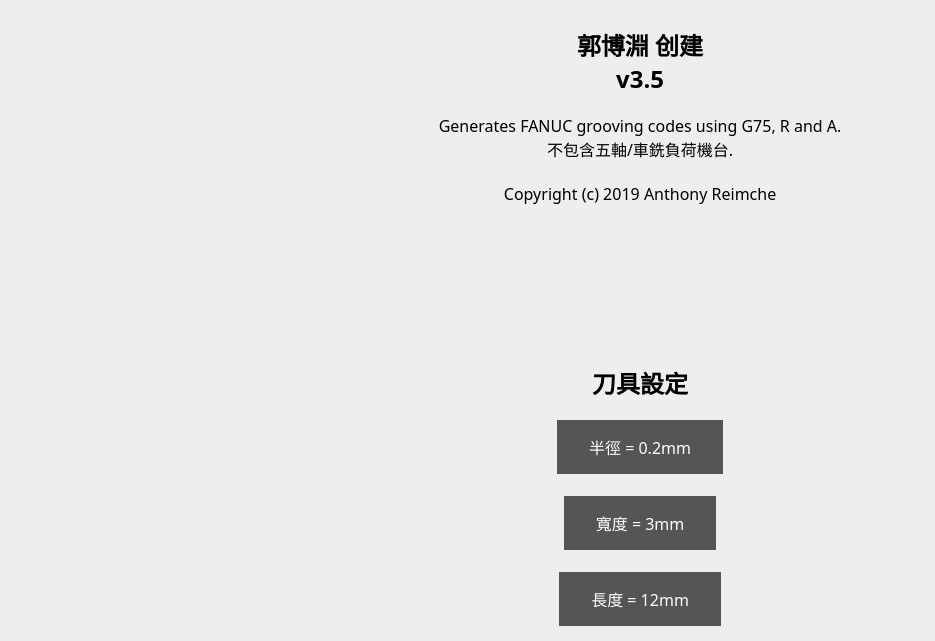
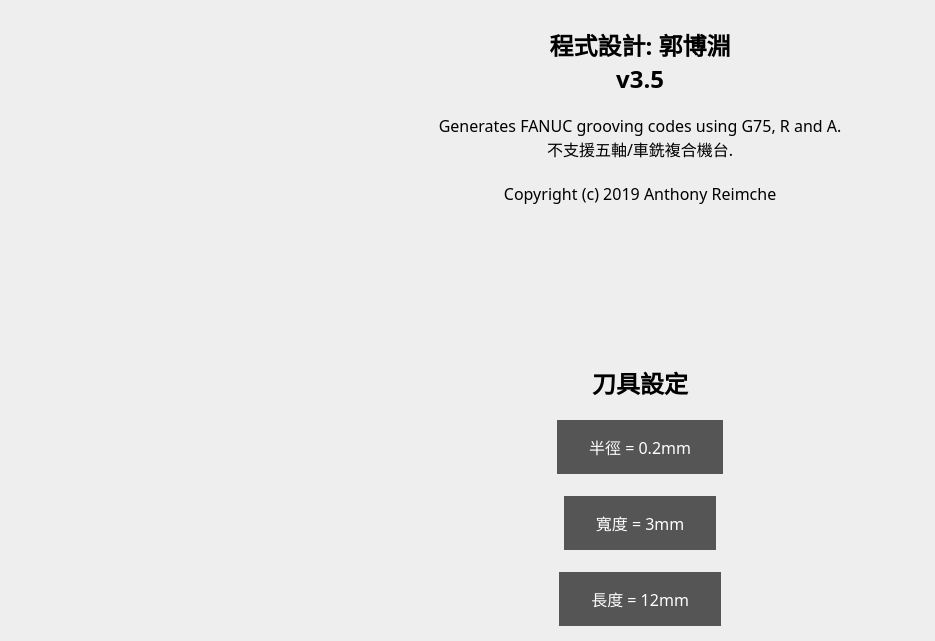
Before and after one commit to papillon-des-ombres/CNC-Lathe-Grooving-Point-calculator, a plain HTML site: page GroovingCalculator v3.5_zh.html in a window 1280 px wide. Shown: the part 159-800 px from the top of the page, without its empty margins (0-935 px from the left). Drawn offline with Linux system fonts and the light colour scheme.

Commit message:
Update GroovingCalculator v3.5_zh.html

```diff
--- a/GroovingCalculator v3.5_zh.html
+++ b/GroovingCalculator v3.5_zh.html
@@ -49,8 +49,8 @@ SOFTWARE.
       <a href="https://adminlog.github.io/CNC-Lathe-Grooving-Point-calculator/GroovingCalculator%20v3.5.html" style="text-align: right; margin-right: 30px; margin-top: 50px; font-family: sans">English</a>
       <div>
         <h1 style="margin-top:80px">FANUC CNC 車床切槽程式計算器</h1>
-        <h2 style="margin-top:30px">郭博淵 创建<br>v3.5</h2>
-        <p>Generates FANUC grooving codes using G75, R and A.<br>不包含五軸/車銑負荷機台.<br><br>Copyright (c) 2019 Anthony Reimche</p>
+        <h2 style="margin-top:30px">程式設計: 郭博淵<br>v3.5</h2>
+        <p>Generates FANUC grooving codes using G75, R and A.<br>不支援五軸/車銑複合機台.<br><br>Copyright (c) 2019 Anthony Reimche</p>
     </div>
     <div style="margin-top:160px">
       <h2>刀具設定</h2>
@@ -71,9 +71,9 @@ SOFTWARE.
       <br><br>
       <button onclick="SetGrooveInWidth()" id="NewGrooveInWidth">槽底寬度 = 0mm</button>
       <br><br>
-      <button onclick="SetInitPos()" id="NewInitPos">槽口左定位座標 = X0 Z0 (原點)</button>
+      <button onclick="SetInitPos()" id="NewInitPos">槽口左側定位座標 = X0 Z0 (原點)</button>
       <br><br>
-      <h2>Safety</h2>
+      <h2>安全設定</h2>
       <!--<p style="color: #CC8080">Don't change these if you don't know what they mean.</p>--!>
       <button onclick="SetSettingsSafetyX()" id="NewSettingsSafetyX">安全高度 = 2mm</button>
       <br><br>
@@ -81,9 +81,9 @@ SOFTWARE.
       <br><br>
       <button onclick="SetSettingsLeaveZ()" id="NewSettingsLeaveZ">Z預留量 = 0.3mm</button>
       <br><br>
-      <button onclick="SetSettingsFeed()" id="NewSettingsFeed">靜寂輛 = 0.06mm/rev</button>
+      <button onclick="SetSettingsFeed()" id="NewSettingsFeed">進給率 = 0.06mm/rev</button>
       <br><br><br><br><br>
-      <button onclick="Calculate()" id="Submit" style="background-color: #f44336">Calculate</button>
+      <button onclick="Calculate()" id="Submit" style="background-color: #f44336">計算</button>
       <br><br><br><br>
       <p style="margin-top:30px" id="NewZ"></p>
       <p id="NewW"></p>
@@ -164,24 +164,24 @@ SOFTWARE.
 
             console.log("R = " + R + "\nT01.Width = " + T01.Width);
             if(T01.Width > InW || T01.Width > OutW){
-              document.getElementById("Code").innerHTML = "無法慘生程式!<br><br>Tool width > Groove width.";
+              document.getElementById("Code").innerHTML = "無法產生程式!<br><br>刀寬 > 槽寬";
               document.getElementById("Code").style.color = "red";
               console.error("T01.Width > Groove.Width");
             }else if(InitX + Settings.SafetyX < H){
-              document.getElementById("Code").innerHTML = "Cannot generate code!<br><br>Initial X coordinate + Safety height < Groove depth.<br>Is groove depth negative?";
+              document.getElementById("Code").innerHTML = "無法產生程式!<br><br>槽口左側定位X座標 + 安全高度 < 槽寬<br>";
               document.getElementById("Code").style.color = "red";
               console.error("InitX + Settings.SafetyX < H");
             }else if(InW > OutW){
-              document.getElementById("Code").innerHTML = "Cannot generate code!<br><br>Groove width (Interior) < Groove width (Surface).<br>Grooving tools cannot create dovetail-shaped grooves.";
+              document.getElementById("Code").innerHTML = "無法產生程式!<br><br>槽口寬度 < 槽底寬度<br>無法產生鳩尾槽";
               document.getElementById("Code").style.color = "red";
               console.error("InW > OutW");
             }else if (H > T01.Height) {
-              document.getElementById("Code").innerHTML = "Cannot generate code!<br><br>Groove Depth > Tool Safety Height.<br>Please choose a longer gooving tool.";
+              document.getElementById("Code").innerHTML = "無法產生程式!<br><br>槽深 > 刀具長度<br>請使用長度大於槽深之切槽刀";
               document.getElementById("Code").style.color = "red";
               console.error("H > Height");
             }else{
               if (H > T01.Height - 3) {
-                document.getElementById("Code").innerHTML = "Groove Depth is dangerously close to Tool Safety Height.<br>A longer gooving tool is recommended.";
+                document.getElementById("Code").innerHTML = "<strong>安全距離提醒!</strong><br>建議更換較長之切槽刀";
                 console.warn("Groove Depth is dangerously close to Tool Safety Height.\nA longer gooving tool is recommended.");
               }
               document.getElementById("Code").style.color = "black";
@@ -223,11 +223,11 @@ SOFTWARE.
                 document.getElementById("Code").innerHTML += "<br>Z"+Convert2Gcode(InitZ+OutW+2-T01.Width)+"<br>G1 X"+Convert2Gcode(InitX)+"<br>Z"+Convert2Gcode((InitZ+OutW+NewZ)-T01.Width)+" R0.5<br>X"+Convert2Gcode(InitX+(H*2))+" A"+Convert2Gcode(270-(Theta/2))+"<br>W-"+Convert2Gcode((InW - T01.Width)/2)+"<br>G0 X"+Convert2Gcode(InitX + Settings.SafetyX);
               }
             }
-            document.getElementById("NewW").innerHTML = "Groove Width (Surface): " + OutW + "mm";
-            document.getElementById("Neww").innerHTML = "Groove Width (interior): " + InW + "mm";
+            document.getElementById("NewW").innerHTML = "槽口寬度: " + OutW + "mm";
+            document.getElementById("Neww").innerHTML = "槽底寬度: " + InW + "mm";
         }
         function SetToolR(){
-          var r = parseFloat(prompt("刀具半徑 (mm, e.g. 0.2):",T01.R));
+          var r = parseFloat(prompt("刀具半徑 (mm, 例如 0.2):",T01.R));
           while(isNaN(r)){
             r = parseFloat(prompt("刀具半徑須為數字:",T01.R));
           }
@@ -237,7 +237,7 @@ SOFTWARE.
           }
         }
         function SetToolWidth(){
-          var width = parseFloat(prompt("刀具寬度 (mm, e.g. 3):",T01.Width));
+          var width = parseFloat(prompt("刀具寬度 (mm, 例如 3):",T01.Width));
           while(isNaN(width)){
             width = parseFloat(prompt("刀具寬度須為數字:",T01.Width));
           }
@@ -247,7 +247,7 @@ SOFTWARE.
           }
         }
         function SetToolHeight(){
-          var height = parseFloat(prompt("刀具可用範圍之長度 (mm, e.g. 12):",T01.Height));
+          var height = parseFloat(prompt("刀具可用範圍之長度 (mm, 例如 12):",T01.Height));
           while(isNaN(height)){
             height = parseFloat(prompt("刀具長度須為數字:",T01.Height));
           }
@@ -257,7 +257,7 @@ SOFTWARE.
           }
         }
         function SetGrooveAngle(){
-          var angle = parseFloat(prompt("切割槽之錐度 (度數, e.g. 40):",Groove.Angle));
+          var angle = parseFloat(prompt("切割槽之錐度 (度數, 例如 40):",Groove.Angle));
           while(isNaN(angle)){
             angle = parseFloat(prompt("切割槽之錐度須為數字:",T01.Angle));
           }
@@ -267,7 +267,7 @@ SOFTWARE.
           }
         }
         function SetGrooveHeight(){
-          var height = parseFloat(prompt("切割槽之深度 (mm, e.g. 8):",Groove.Height));
+          var height = parseFloat(prompt("切割槽之深度 (mm, 例如 8):",Groove.Height));
           while(isNaN(height)){
             height = parseFloat(prompt("槽深須為數字:",T01.Height));
           }
@@ -277,17 +277,17 @@ SOFTWARE.
           }
         }
         function SetGrooveOutWidth(){
-          var outerWidth = parseFloat(prompt("槽口寬度 (mm, e.g. 3).",Groove.OuterWidth));
+          var outerWidth = parseFloat(prompt("槽口寬度 (mm, 例如 3).",Groove.OuterWidth));
           while(isNaN(outerWidth)){
             outerWidth = parseFloat(prompt("槽口寬度須為數字:",Groove.OuterWidth));
           }
           if(outerWidth != null){
             Groove.OuterWidth = outerWidth;
-            document.getElementById("NewGrooveOutWidth").innerHTML = "槽口寬度 (Surface) = " + Groove.OuterWidth + "mm";
+            document.getElementById("NewGrooveOutWidth").innerHTML = "槽口寬度 = " + Groove.OuterWidth + "mm";
           }
         }
         function SetGrooveInWidth(){
-          var innerWidth = parseFloat(prompt("槽底寬度 (in mm, e.g. 3).",Groove.InnerWidth));
+          var innerWidth = parseFloat(prompt("槽底寬度 (in mm, 例如 3).",Groove.InnerWidth));
           while(isNaN(innerWidth)){
             innerWidth = parseFloat(prompt("槽底寬度須為數字:",Groove.InnerWidth));
           }
@@ -297,7 +297,7 @@ SOFTWARE.
           }
         }
         function SetSettingsSafetyX(){
-          var safetyX = parseFloat(prompt("安全X高度 (in mm, e.g. 2).",Settings.SafetyX));
+          var safetyX = parseFloat(prompt("安全X高度 (in mm, 例如 2).",Settings.SafetyX));
           while(isNaN(safetyX)){
             safetyX = parseFloat(prompt("安全高度須為數字:",Settings.SafetyX));
           }
@@ -307,43 +307,43 @@ SOFTWARE.
           }
         }
         function SetSettingsLeaveX(){
-          var leaveX = parseFloat(prompt("X預留量 (mm, e.g. 0.3).",Settings.LeaveX));
+          var leaveX = parseFloat(prompt("X預留量 (mm, 例如 0.3).",Settings.LeaveX));
           while(isNaN(leaveX)){
             leaveX = parseFloat(prompt("X預留量須為數字:",Settings.LeaveX));
           }
           if(leaveX != null){
             Settings.LeaveX = leaveX;
-            document.getElementById("NewSettingsLeaveX").innerHTML = "Leave X = " + Settings.LeaveX + "mm";
+            document.getElementById("NewSettingsLeaveX").innerHTML = "X預留量 = " + Settings.LeaveX + "mm";
           }
         }
         function SetSettingsLeaveZ(){
-          var leaveZ = parseFloat(prompt("Z預留量 (mm, e.g. 0.3).",Settings.LeaveZ));
+          var leaveZ = parseFloat(prompt("Z預留量 (mm, 例如 0.3).",Settings.LeaveZ));
           while(isNaN(leaveZ)){
             leaveZ = parseFloat(prompt("Z預留量須為數字:",Settings.LeaveZ));
           }
           if(leaveZ != null){
             Settings.LeaveZ = leaveZ;
-            document.getElementById("NewSettingsLeaveZ").innerHTML = "Leave Z = " + Settings.LeaveZ + "mm";
+            document.getElementById("NewSettingsLeaveZ").innerHTML = "Z預留量 = " + Settings.LeaveZ + "mm";
           }
         }
         function SetSettingsFeed(){
-          var feed = parseFloat(prompt("Feed Rate (in mm per revolution, e.g. 0.06).",Settings.Feed));
+          var feed = parseFloat(prompt("進給率 (mm/rev, 例如 0.06).",Settings.Feed));
           while(isNaN(feed)){
-            feed = parseFloat(prompt("刀具半徑須為數字:",Settings.Feed));
+            feed = parseFloat(prompt("進給率須為數字:",Settings.Feed));
           }
           if(feed != null){
             Settings.Feed = feed;
-            document.getElementById("NewSettingsFeed").innerHTML = "Feed Rate = " + Settings.Feed + "mm/rev";
+            document.getElementById("NewSettingsFeed").innerHTML = "進給率 = " + Settings.Feed + "mm/rev";
           }
         }
         function SetInitPos(){
-          var initX = parseFloat(prompt("槽口左定位X座標:",Groove.InitX));
+          var initX = parseFloat(prompt("槽口左側定位X座標:",Groove.InitX));
           while(isNaN(initX)){
-            initX = parseFloat(prompt("槽口左定位X座標須為數字:",Groove.InitX));
+            initX = parseFloat(prompt("槽口左側定位X座標須為數字:",Groove.InitX));
           }
-          var initZ = parseFloat(prompt("槽口左定位Z座標:",Groove.InitZ));
+          var initZ = parseFloat(prompt("槽口左側定位Z座標:",Groove.InitZ));
           while(isNaN(initZ)){
-            initZ = parseFloat(prompt("槽口左定位Z座標須為數字:",Groove.InitZ));
+            initZ = parseFloat(prompt("槽口左側定位Z座標須為數字:",Groove.InitZ));
           }
           if(initX != null){
             Groove.InitX = initX;
@@ -352,9 +352,9 @@ SOFTWARE.
             Groove.InitZ = initZ;
           }
           if(Groove.InitX == 0 && Groove.InitZ == 0){
-              document.getElementById("NewInitPos").innerHTML = "槽口左定位座標 = X" + Groove.InitX + " Z" + Groove.InitZ + " (原點)";
+              document.getElementById("NewInitPos").innerHTML = "槽口左側定位座標 = X" + Groove.InitX + " Z" + Groove.InitZ + " (原點)";
           }else{
-              document.getElementById("NewInitPos").innerHTML = "槽口左定位座標 = X" + Groove.InitX + " Z" + Groove.InitZ;
+              document.getElementById("NewInitPos").innerHTML = "槽口左側定位座標 = X" + Groove.InitX + " Z" + Groove.InitZ;
           }
         }
         function Convert2Gcode(rawNum){
```
